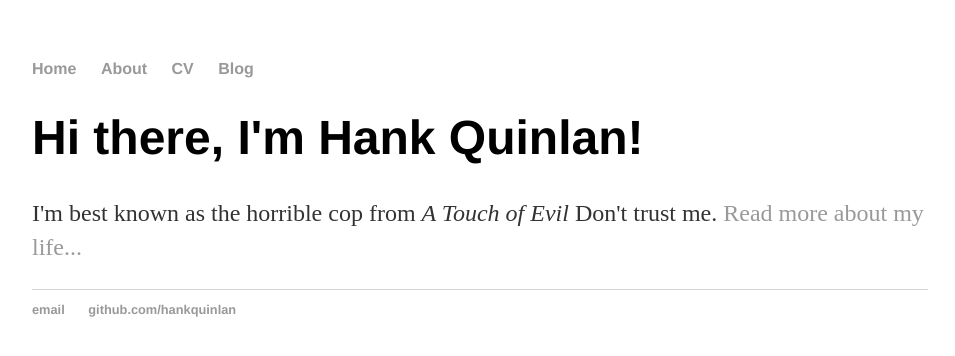
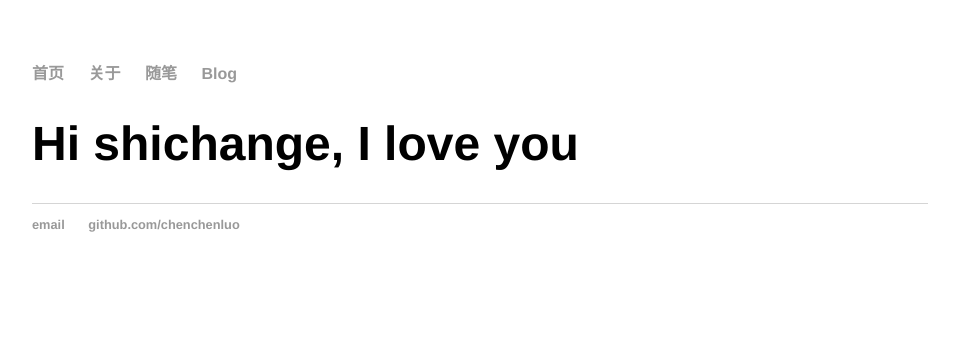
Before and after one commit to chenchenluo/chenchenluo.github.io, a plain HTML site: page index.html in a window 1280 px wide. Shown: the whole page, without its empty margins (160-1115 px from the left). Drawn offline with Linux system fonts and the light colour scheme.

Commit message:
change index.html

```diff
--- a/index.html
+++ b/index.html
@@ -8,22 +8,22 @@
     <body>
         <nav>
             <ul>
-                <li><a href="/">Home</a></li>
-                <li><a href="/about">About</a></li>
-                <li><a href="/cv">CV</a></li>
+                <li><a href="/">首页</a></li>
+                <li><a href="/about">关于</a></li>
+                <li><a href="/cv">随笔</a></li>
                 <li><a href="/blog">Blog</a></li>
             </ul>
         </nav>
         <div class="container">
             <div class="blurb">
-                <h1>Hi there, I'm Hank Quinlan!</h1>
-                <p>I'm best known as the horrible cop from <em>A Touch of Evil</em> Don't trust me. <a href="/about">Read more about my life...</a></p>
-            </div><!-- /.blurb -->
-        </div><!-- /.container -->
+                <h1>Hi shichange, I love you</h1>
+                <p></p>
+            </div>
+        </div>
         <footer>
             <ul>
-                <li><a href="mailto:hankquinlanhub@gmail.com">email</a></li>
-                <li><a href="https://github.com/hankquinlan">github.com/hankquinlan</a></li>
+                <li><a href="mailto:975856047@gmail.com">email</a></li>
+                <li><a href="https://github.com/chenchenluo">github.com/chenchenluo</a></li>
             </ul>
         </footer>
     </body>
```
